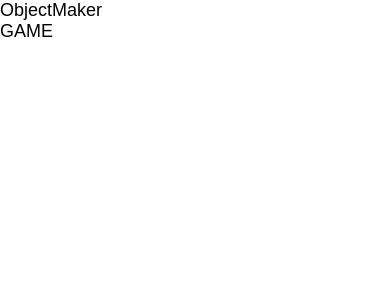
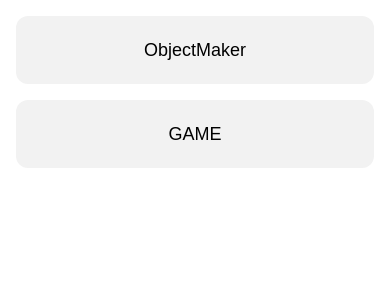
Before and after one commit to SLS480E-Team-3/ikko, a Next.js app: page / in a window 390 px wide. Shown: the top 300 px of the page. Built offline with nearby package versions, Linux system fonts and the light colour scheme.

Commit message:
ADD IPhone17 screen css

```diff
--- a/src/app/form.module.css
+++ b/src/app/form.module.css
@@ -0,0 +1,29 @@
+/* Mobile-first: fills the phone viewport (393-440px across the iPhone 17
+   lineup) and never grows past --iphone-17-pro-max-width, so on larger
+   screens it stays phone-sized and centered instead of stretching full-bleed. */
+.page {
+  display: flex;
+  flex-direction: column;
+  gap: 16px;
+  width: 100%;
+  max-width: var(--iphone-17-pro-max-width);
+  min-height: 100vh;
+  margin: 0 auto;
+  padding: calc(var(--safe-top) + 16px) calc(var(--safe-right) + 16px)
+    calc(var(--safe-bottom) + 16px) calc(var(--safe-left) + 16px);
+  box-sizing: border-box;
+}
+
+/* 44px is Apple's minimum recommended tap-target height. */
+.temp,
+.game {
+  display: flex;
+  align-items: center;
+  justify-content: center;
+  min-height: 44px;
+  padding: 12px;
+  border-radius: 12px;
+  background: #f2f2f2;
+  text-align: center;
+  cursor: pointer;
+}
--- a/src/app/form.tsx
+++ b/src/app/form.tsx
@@ -7,7 +7,7 @@ export default function Form() {
     const router = useRouter()
 
     return (
-        <div>
+        <div className={styles.page}>
             <div className={styles.temp} onClick={() => router.push('./Assets')}>ObjectMaker</div>
             <div className={styles.game} onClick={() => router.push('./Game')}>GAME</div>
         </div>
--- a/src/app/globals.css
+++ b/src/app/globals.css
@@ -1,3 +1,15 @@
+/* --iphone-17-width / --iphone-17-pro-width / --iphone-17-pro-max-width are
+   NOT declared here -- they're set as an inline style on <html> in
+   layout.tsx, sourced from mobileScreenSIze.ts, so that file stays the single
+   source of truth for device sizes. They still resolve via var() anywhere
+   below through normal CSS inheritance from :root. */
+:root {
+  --safe-top: env(safe-area-inset-top, 0px);
+  --safe-right: env(safe-area-inset-right, 0px);
+  --safe-bottom: env(safe-area-inset-bottom, 0px);
+  --safe-left: env(safe-area-inset-left, 0px);
+}
+
 html,
 body {
   font-family: sans-serif;
--- a/src/app/layout.tsx
+++ b/src/app/layout.tsx
@@ -1,8 +1,36 @@
+import type { CSSProperties } from 'react'
+import type { Viewport } from 'next'
+import {
+  IPHONE17_SCREEN,
+  IPHONE17_PRO_SCREEN,
+  IPHONE17_MAX_SCREEN,
+} from '@/utils/mobileScreenSIze'
 import './globals.css'
+
+// Single source of truth for the iPhone 17 lineup's CSS custom properties
+// lives in mobileScreenSIze.ts; merged here and applied on <html> so every
+// var(--iphone-17-...) reference in globals.css/*.module.css resolves via
+// normal CSS inheritance from :root, same as if they'd been hardcoded there.
+const screenSizeVars: CSSProperties = {
+  ...IPHONE17_SCREEN,
+  ...IPHONE17_PRO_SCREEN,
+  ...IPHONE17_MAX_SCREEN,
+}
 // fixed: globals.css was never imported anywhere, so it was never bundled --
 // in the App Router a global stylesheet only applies when a layout/page
 // imports it; sitting in src/app/ does nothing on its own. Importing it in the
 // ROOT layout is what makes it apply to every route.
+
+// Without this, mobile Safari renders the page at a 980px desktop viewport
+// and scales it down -- the iPhone 17 sizing in globals.css/form.module.css
+// would never take effect. viewportFit: 'cover' lets content extend under
+// the Dynamic Island/home indicator so env(safe-area-inset-*) has real
+// values to push content back in from.
+export const viewport: Viewport = {
+  width: 'device-width',
+  initialScale: 1,
+  viewportFit: 'cover',
+}
 
 export default function RootLayout({
   children,
@@ -10,7 +38,7 @@ export default function RootLayout({
   children: React.ReactNode
 }) {
   return (
-    <html lang="en">
+    <html lang="en" style={screenSizeVars}>
       <body>{children}</body>
     </html>
   )
--- /dev/null
+++ b/src/components/Game/gameScene.tsx
@@ -0,0 +1 @@
+'use client'
--- /dev/null
+++ b/src/utils/mobileScreenSIze.ts
@@ -0,0 +1,13 @@
+import { CSSProperties } from "react"
+
+export const IPHONE17_SCREEN = {
+  "--iphone-17-width": "393px",
+} as CSSProperties
+
+export const IPHONE17_PRO_SCREEN = {
+  "--iphone-17-pro-width": "402px",
+} as CSSProperties
+
+export const IPHONE17_MAX_SCREEN = {
+  "--iphone-17-pro-max-width": "440px",
+} as CSSProperties
```
Also changed, not shown: src/components/Mobile/mobileView.tsx (deleted, +0 -15 lines).
